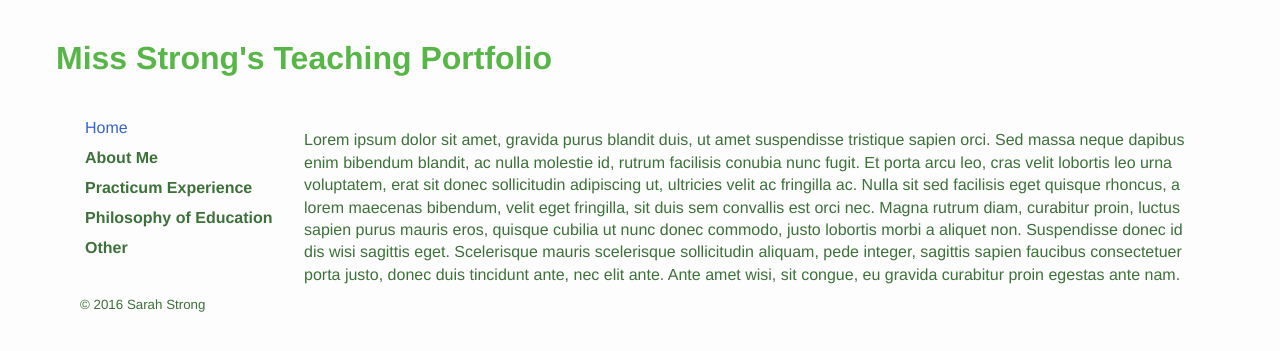
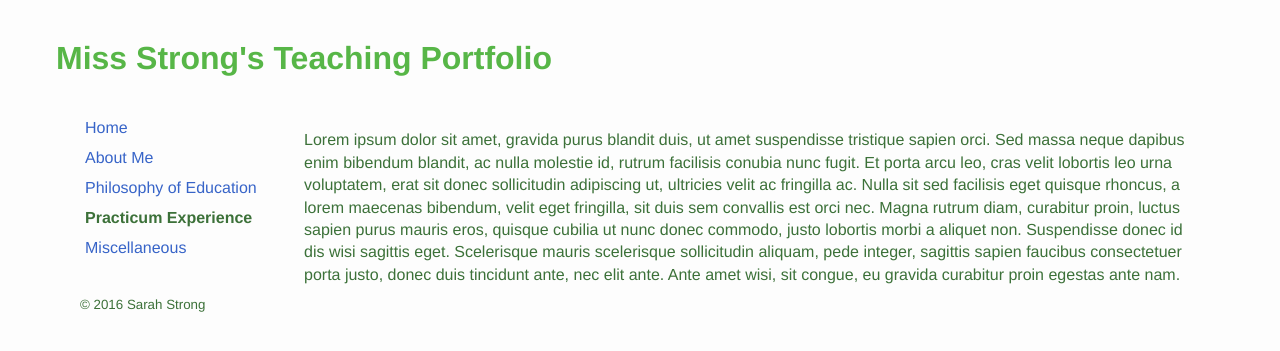
Before and after one commit to sarahstrong314/sarahstrong.ca, a Jekyll site: the page built from index.html, in a window 1280 px wide. Shown: the top 351 px of the page. Built offline with Jekyll 4.4.1, drawn with Linux system fonts in a browser that asks for light colours; nearby versions of some CDN libraries; library files that are not in the unit come from our copies; Markdown is read by kramdown in place of the engine named in the settings.

Commit message:
Added more sections to navigation bar

```diff
--- a/_layouts/default.html
+++ b/_layouts/default.html
@@ -7,7 +7,7 @@
 
     <meta name="author" content="Sarah Strong">
     <meta name="description" content="Sarah Strong">
-    <meta name="keywords" content="sarah, strong, sarah strong, miss strong, eduation, school, math, mathematics, computer science, teaching, teacher">
+    <meta name="keywords" content="sarah, strong, sarah strong, miss strong, education, secondary school, high school, school, math, mathematics, computer, computing, computer science, teaching, teacher">
 
     <link rel="stylesheet" href="/css/main.css">
     <script src="//ajax.googleapis.com/ajax/libs/jquery/1.10.2/jquery.min.js" type="text/javascript"></script>
@@ -27,34 +27,19 @@
           <ul>
             <li><a href="/">Home</a></li>
 
-            <li>
-              <h3>About Me</h3>
-              <ul>
-                <li><a href="/aboutme">About Me</a></li>
-              </ul>
-            </li>
+            <li><a href="/about-me">About Me</a></li>
+
+            <li><a href="/philosophy-of-education">Philosophy of Education</a></li>
 
             <li>
               <h3>Practicum Experience</h3>
               <ul>
-                <li><a href="/pracexperience/math">Math</a></li>
-                <li><a href="/pracexperience/computerscience">Computer Science</a></li>
+                <li><a href="/practicum-experience/math">Math</a></li>
+                <li><a href="/practicum-experience/computer-science">Computer Science</a></li>
               </ul>
             </li>
 
-            <li>
-              <h3>Philosophy of Education</h3>
-              <ul>
-                <li><a href="/philofed">Philosophy of Education</a></li>
-              </ul>
-            </li>
-
-            <li>
-              <h3>Other</h3>
-              <ul>
-                <li><a href="/other">Other</a></li>
-              </ul>
-            </li>
+            <li><a href="/miscellaneous"> Miscellaneous</a></li>
 
             <li class="smaller copyright">&copy; 2016 Sarah Strong</li>
           </ul>
```
